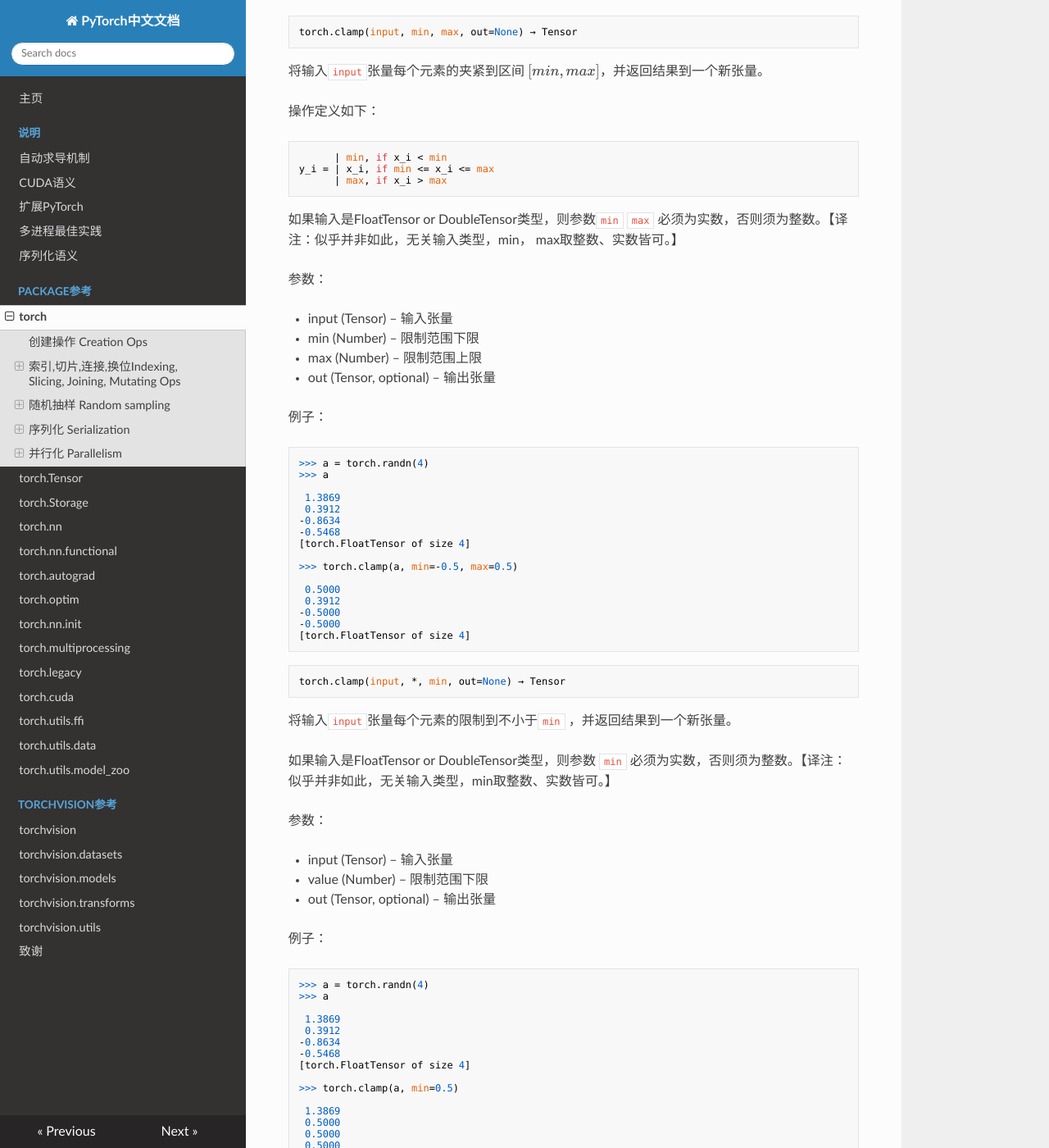
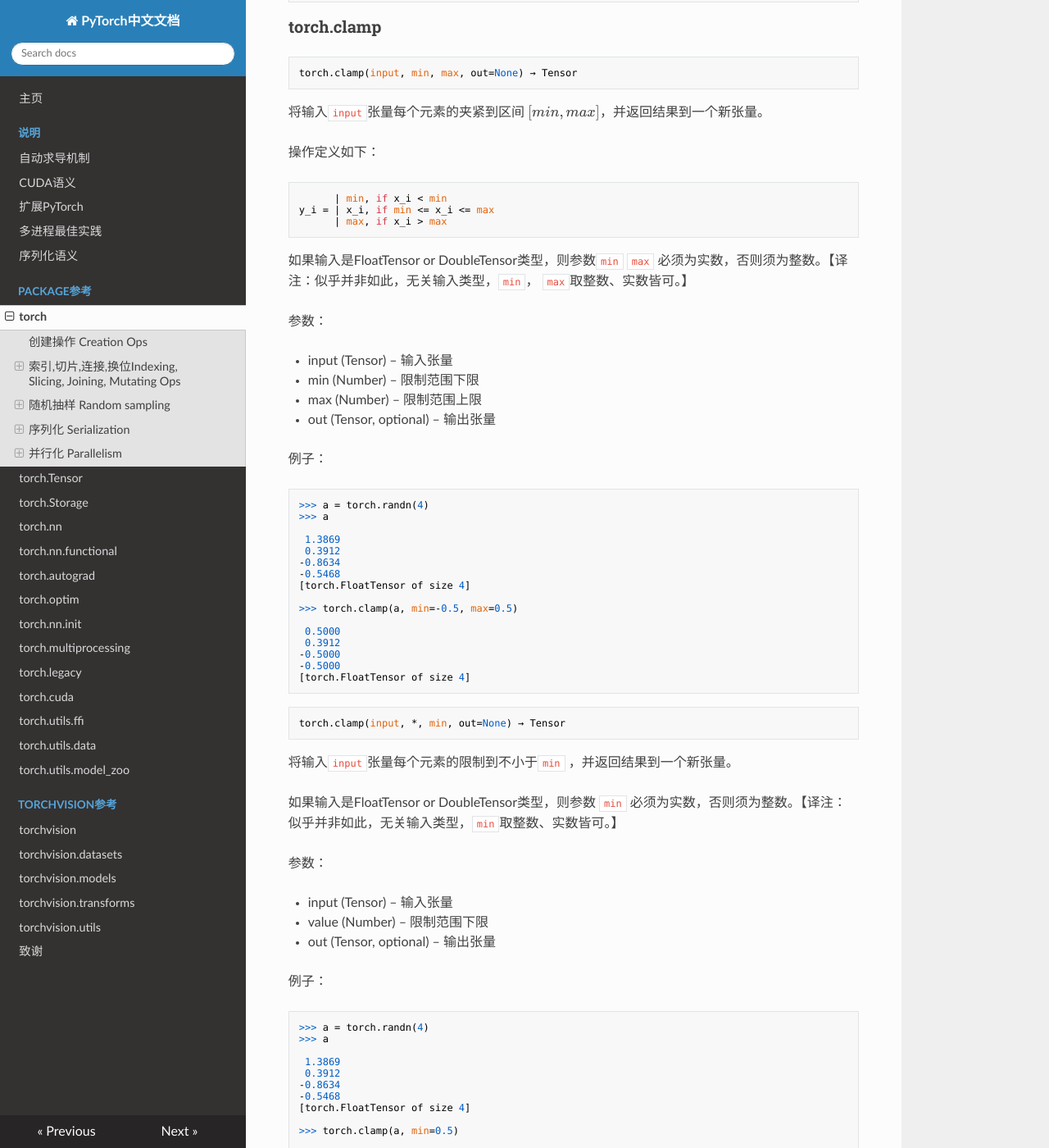
Before and after one commit to awfssv/pytorch-cn, an MkDocs documentation site: the page built from docs/package_references/torch.md, in a window 1280 px wide and 1400 px high, scrolled down 26987 px. Shown: the whole window at 82% size. Built offline with MkDocs 1.6.1, drawn with Linux system fonts in a browser that asks for light colours; nearby versions of some CDN libraries; formulas are drawn with MathJax 3; old or Windows-style settings are respelled for this version of MkDocs; some of the changed text lies outside the part shown.

````diff
--- a/docs/package_references/torch.md
+++ b/docs/package_references/torch.md
@@ -1344,7 +1344,7 @@ y_i = | x_i, if min <= x_i <= max
       | max, if x_i > max
 ```
 
-如果输入是FloatTensor or DoubleTensor类型，则参数`min` `max` 必须为实数，否则须为整数。【译注：似乎并非如此，无关输入类型，min， max取整数、实数皆可。】
+如果输入是FloatTensor or DoubleTensor类型，则参数`min` `max` 必须为实数，否则须为整数。【译注：似乎并非如此，无关输入类型，`min`， `max`取整数、实数皆可。】
 
 参数：
 
@@ -1377,7 +1377,7 @@ torch.clamp(input, *, min, out=None) → Tensor
 ```
 将输入`input`张量每个元素的限制到不小于`min` ，并返回结果到一个新张量。
 
-如果输入是FloatTensor or DoubleTensor类型，则参数 `min` 必须为实数，否则须为整数。【译注：似乎并非如此，无关输入类型，min取整数、实数皆可。】
+如果输入是FloatTensor or DoubleTensor类型，则参数 `min` 必须为实数，否则须为整数。【译注：似乎并非如此，无关输入类型，`min`取整数、实数皆可。】
 
 参数：
 
@@ -1411,7 +1411,7 @@ torch.clamp(input, *, max, out=None) → Tensor
 ```
 将输入`input`张量每个元素的限制到不大于`max` ，并返回结果到一个新张量。
 
-如果输入是FloatTensor or DoubleTensor类型，则参数 `max` 必须为实数，否则须为整数。【译注：似乎并非如此，无关输入类型，max取整数、实数皆可。】
+如果输入是FloatTensor or DoubleTensor类型，则参数 `max` 必须为实数，否则须为整数。【译注：似乎并非如此，无关输入类型，`max`取整数、实数皆可。】
 
 参数：
 
````
Also changed, not shown: other parts of docs/package_references/torch.md (+4 -4 lines).
